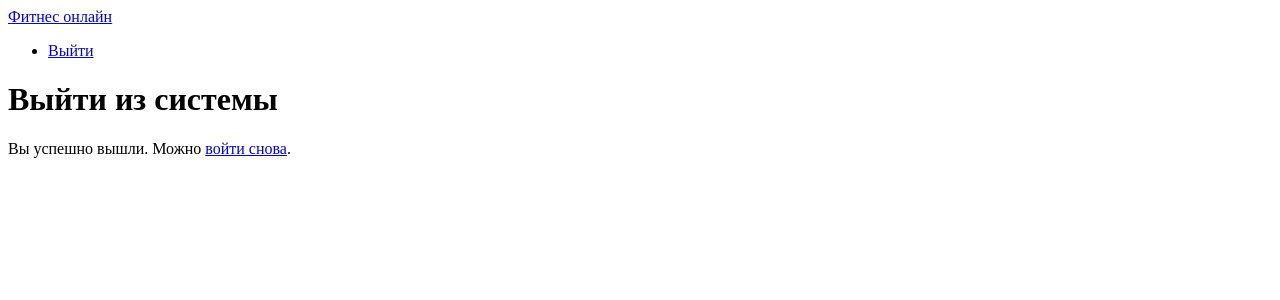
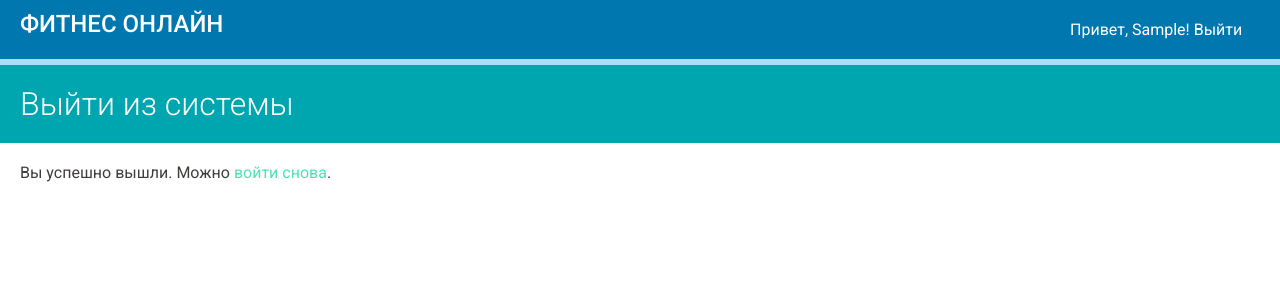
Before and after one commit to e6ton1set/educational-portal, a Django app: template courses/templates/registration/logged_out.html in a window 1280 px wide. Shown: the top 300 px of the page. Run offline with Django 4.2, Linux system fonts and the light colour scheme; the template is opened without the code that fills it, so the values that code supplies are empty; the visitor is signed in with stand-in values (Sample User, id 1).

Commit message:
css styles are enabled

```diff
--- /dev/null
+++ b/courses/static/css/base.css
@@ -0,0 +1,333 @@
+@import url(//fonts.googleapis.com/css?family=Roboto:500,300,400);
+
+body {
+    margin:0;
+    font-family:'Roboto', sans-serif;
+    font-weight:400;
+    color:#413c3c;
+}
+
+a {
+    color:#3dad;
+    text-decoration:none;
+}
+
+ul {
+    float:left;
+}
+
+h1, h2, h3, h4, h5, h6 {
+    font-family:'Roboto', sans-serif;
+    font-weight:200;
+    color: white;
+}
+
+h1 {
+    background:#00a6af;
+    width:100%;
+    text-align:left;
+    overflow:auto;
+    padding:20px 0 20px 20px;
+    margin:0 0 0 0;
+    font-weight: 300;
+}
+
+.module {
+    padding:10px 20px;
+    float:left;
+    width:600px;
+}
+
+.module h3 {
+    margin:20px 0 0;
+    padding:0;
+    width:100%;
+}
+
+.module p {
+    margin:10px 0 20px;
+    width:100%;
+    float:left;
+}
+
+#header {
+    background:#0078af;
+    overflow:auto;
+    padding:10px 20px;
+    border-bottom:6px solid #b0dbff;
+}
+
+#header .logo {
+    text-decoration:none;
+    font-family:'Roboto', sans-serif;
+    font-weight:500;
+    text-transform:uppercase;
+    font-size:24px;
+    color:#fff;
+    float:left;
+}
+
+#header a {
+    color:#fff;
+}
+
+#header .menu {
+    list-style:none;
+    float:right;
+    margin:0;
+    padding:0;
+}
+
+.contents {
+    width:20%;
+    padding:10px;
+    float:left;
+    background:#333;
+    color: #fff;
+    font-family:'Roboto', sans-serif;
+}
+
+.contents ul {
+    list-style:none;
+    margin:0;
+    padding:0;
+    width:100%;
+}
+
+.contents ul li {
+    margin:0 0 10px 0;
+    padding:4px 10px 10px;
+    overflow:auto;
+    cursor:move;
+}
+
+.contents ul li.selected {
+    background:#3f3f3f;
+}
+
+.contents ul li:hover {
+    background:#3f3f3f;
+}
+
+.contents ul li.placeholder {
+  background: #333;
+  border:1px dashed #ccc;
+  padding:0;
+  margin:10px 0;
+}
+
+.contents ul span {
+    text-transform:uppercase;
+    color:#bbb;
+    font-size:14px;
+}
+
+.contents ul a {
+    display:block;
+    color:#fff;
+    text-decoration:none;
+}
+
+.contents ul a:hover {
+    color:#ffffff;
+    cursor:move;
+}
+
+ul.content-types li {
+    list-style:none;
+    float:left;
+    margin:10px;
+    background:#efefef;
+    padding:8px 14px;
+}
+
+.hidden {
+    display:none;
+}
+
+form p {
+    overflow:auto;
+}
+
+.errorlist {
+    color:#ae2c2c;
+    margin:0;
+}
+
+label {
+    float:left;
+    clear:both;
+    margin:0 0 8px 0;
+}
+
+input, select, textarea {
+    border:1px solid #ccc;
+    border-bottom:3px solid #ccc;
+    padding:8px 12px;
+    font-size:16px;
+    font-family:'Roboto', sans-serif;
+    float:left;
+    clear:both;
+    width:300px;
+}
+
+textarea {
+    height:80px;
+}
+
+select {
+    width:324px;
+}
+
+input[type=submit], a.button {
+    width:55%;
+    border-radius:10px;
+    background:#00a6af;
+    color:#fff;
+    font-size:16px;
+    text-transform:uppercase;
+    border:none;
+    padding:10px 20px;
+    margin:0 20px 20px 0;
+}
+
+a.secondary-button {
+    border:3px solid #4dcc43;
+    padding:10px 20px;
+    margin:10px 0;
+}
+
+input[type=submit]:hover, a.button:hover {
+    background:#017780;
+}
+
+ul#course-modules {
+    list-style:none;
+    overflow:auto;
+}
+
+ul#course-modules textarea {
+    width:600px;
+    height:120px;
+}
+
+ul#course-modules li {
+    padding:20px;
+    overflow:auto;
+    cursor:move;
+    user-select:none;
+}
+
+.user {
+    width:180px;
+    float:left;
+    color:white;
+    overflow:auto;
+    padding:10px;
+}
+
+ul#course-modules li:nth-child(even) {
+    background:#efefef;
+}
+
+ul#course-modules li:hover {
+    background:#ccc;
+}
+
+#module-contents div {
+    padding:10px 20px;
+    border:1px solid #ccc;
+    background:#fff
+}
+
+#module-contents div.placeholder {
+  border:1px dashed #ccc;
+}
+
+#module-contents form {
+    margin:0;
+    padding:0;
+}
+
+#module-contents input[type=submit] {
+    color:#3fad37;
+    background:none;
+    margin:-20px 0 0;
+    padding:0;
+    float:left;
+    text-transform:none;
+}
+
+#module-contents div:hover {
+    cursor:move;
+}
+
+.course-info {
+    border:1px solid #ccc;
+    padding:0 20px;
+    margin-bottom:10px;
+    width:400px;
+    overflow:auto;
+}
+
+.course-info a {
+    margin-right:10px;
+}
+
+.helptext {
+    color:#ccc;
+    padding-left:20px;
+}
+
+#chat {
+    top: 64px;
+    bottom:0;
+    position:fixed;
+    width:100%;
+    overflow-y:scroll;
+    padding-bottom:150px;
+}
+
+#chat .message {
+    background:#efefef;
+    padding:10px 20px;
+    border-radius:4px;
+    width:auto;
+    display:inline;
+    float:left;
+    margin:10px 10px 0;
+    min-width:440px;
+    clear:both;
+}
+
+#chat .message.me {
+    display:inline;
+    float:right;
+    background:#DCEDE0;
+    color:#56A668;
+}
+
+#chat .date {
+    color:#aaa;
+    font-style:italic;
+    font-size:12px;
+}
+
+#chat-input {
+    position:absolute;
+    bottom:0;
+    background:#efefef;
+    width:100%;
+    padding-top:20px;
+}
+
+#chat-input input {
+    width:96%;
+    position:left;
+    float:left;
+    display:inline;
+    margin-left:2%;
+    margin-right:2%;
+    padding-left:0;
+    padding-right:0;
+}
--- a/courses/templates/base.html
+++ b/courses/templates/base.html
@@ -5,18 +5,26 @@
 <head>
     <meta charset="utf-8"/>
     <title>{% block title %}Фитнес онлайн{% endblock %}</title>
+    <link href="{% static "css/base.css" %}" rel="stylesheet">
+    <meta name="viewport"
+          content="width=device-width, user-scalable=no, initial-scale=1.0, maximum-scale=1.0, minimum-scale=1.0">
+    <meta http-equiv="X-UA-Compatible" content="ie=edge">
 </head>
 <body>
 <div id="header">
     <a href="/" class="logo">Фитнес онлайн</a>
     <ul class="menu">
-        {% if request.user.is_authenticated %}
-        <li><a href="{% url 'logout' %}">Выйти</a></li>
-        {% else %}
-        <li><a href="{% url 'login' %}">Войти</a></li>
-        {% endif %}
+        <span class="user">
+          {% if request.user.is_authenticated %}
+            Привет, {{ request.user.first_name|default:request.user.username }}!
+            <a href="{% url 'logout' %}"> Выйти</a>
+          {% else %}
+            <a href="{% url 'login' %}">Войти</a>
+          {% endif %}
+        </span>
     </ul>
 </div>
+
 <div id="content">
     {% block content %} {% endblock %}
 </div>
--- a/courses/templates/registration/login.html
+++ b/courses/templates/registration/login.html
@@ -3,12 +3,12 @@
 {% block title %}Вход{% endblock %}
 
 {% block content %}
-<h1>Вход</h1>
+<h1>Авторизация</h1>
 <div class="module">
     {% if form.errors %}
-    <p>Имя пользователя или пароль введены неверно. Попробуйте ещё раз.</p>
+    <p>Имя пользователя или пароль введены неверно. <br>Попробуйте ещё раз.</p>
     {% else %}
-    <p>Войти в систему:</p>
+    <p>Введите данные для входа</p>
     {% endif %}
     <div class="login-form">
         <form action="{% url 'login' %}" method="post">
```
